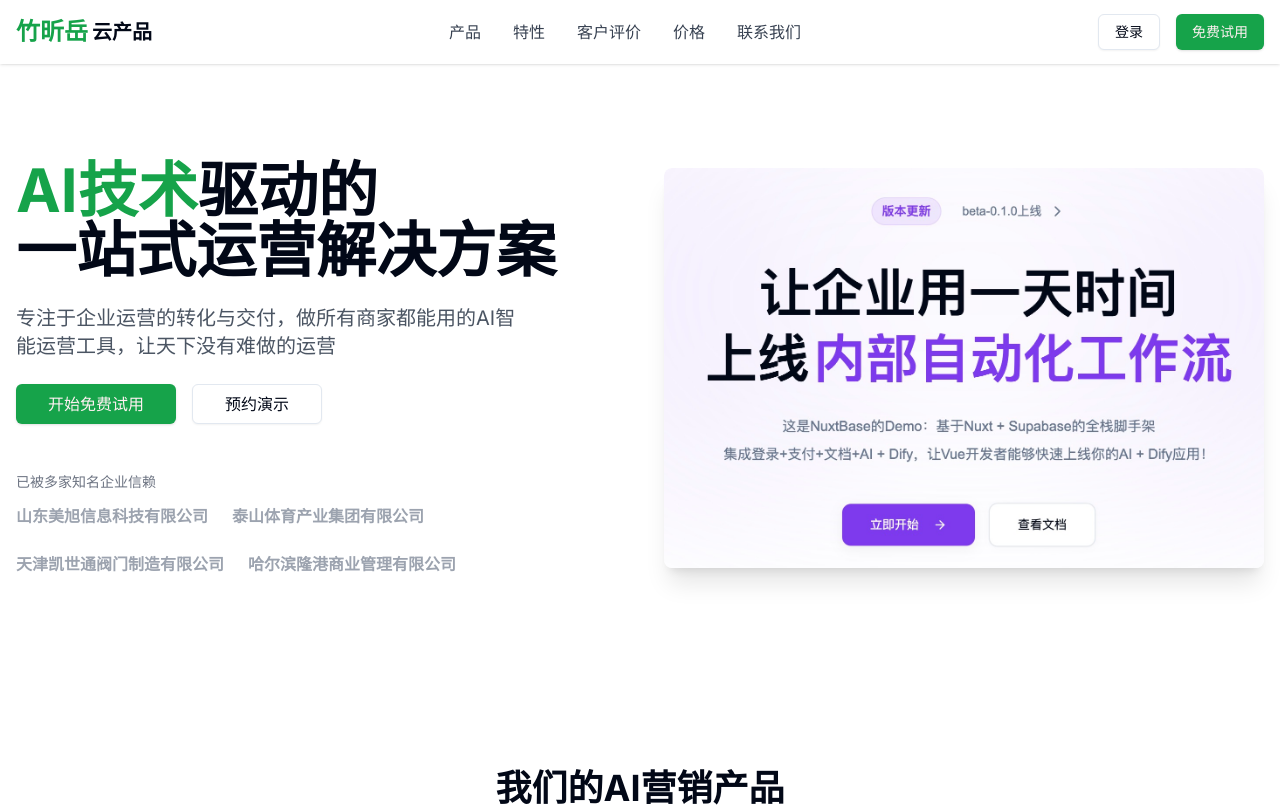
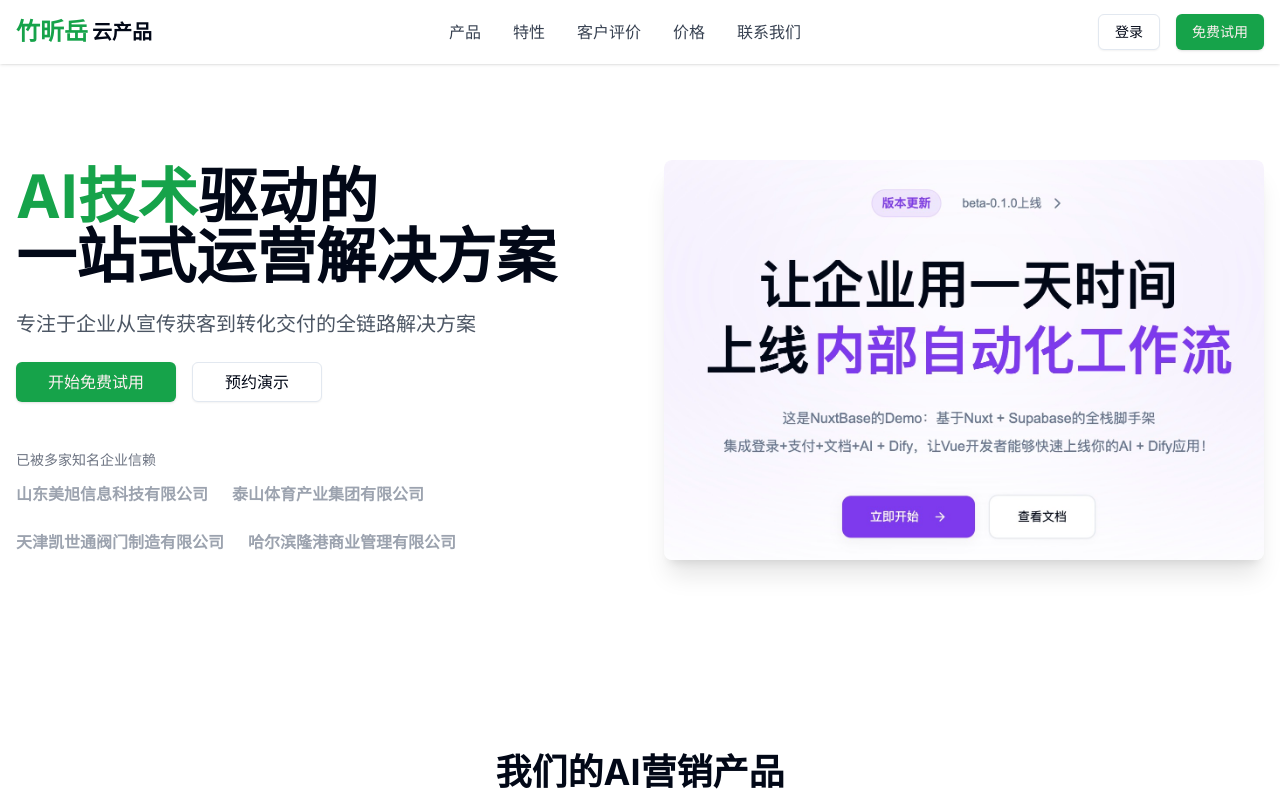
Before and after one commit to kerthans/zxyweb, a Next.js app: page / in a window 1280 px wide. Shown: the top 807 px of the page. Built offline with nearby package versions, Linux system fonts and the light colour scheme.

Commit message:
hero 修复

```diff
--- a/src/components/Hero.tsx
+++ b/src/components/Hero.tsx
@@ -10,7 +10,7 @@ export default function Hero() {
                         <span className="text-primary">AI技术</span>驱动的<br />一站式运营解决方案
                     </h1>
                     <p className="text-lg md:text-xl text-gray-600 max-w-lg">
-                    专注于企业运营的转化与交付，做所有商家都能用的AI智能运营工具，让天下没有难做的运营
+                    专注于企业从宣传获客到转化交付的全链路解决方案
                     </p>
                     <div className="flex flex-col sm:flex-row gap-4">
                         <Button size="lg" className="text-md">
```
